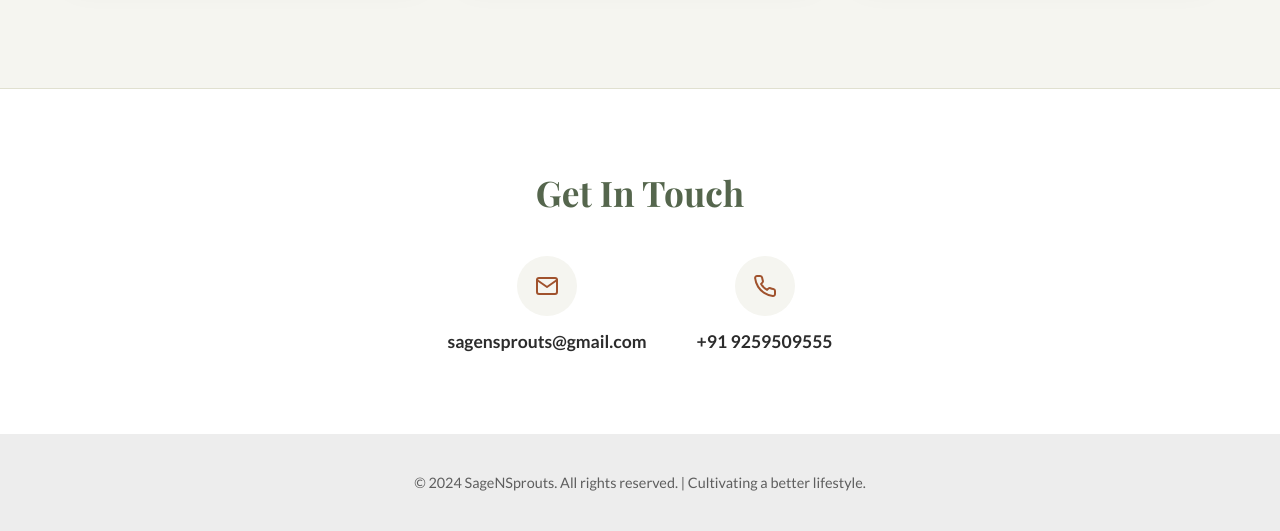
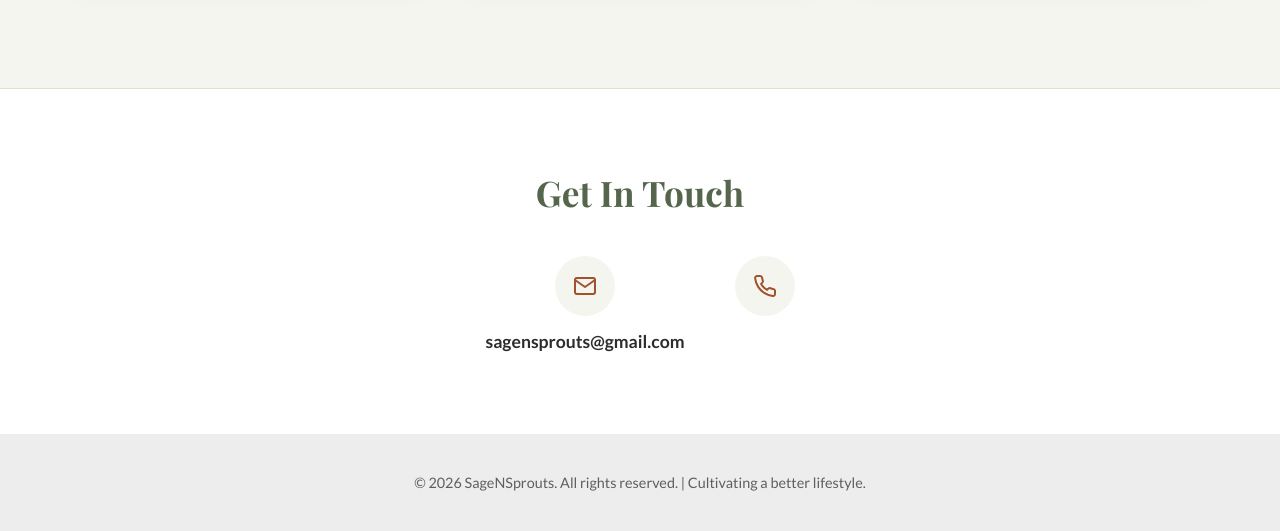
Before and after one commit to sagensprouts/website, a plain HTML site: page index.html in a window 1280 px wide. Shown: the part 1112-1643 px from the top of the page. Drawn offline with nearby package versions, Linux system fonts and the light colour scheme; a web font is replaced by a local one.

Commit message:
changes for contacts

```diff
--- a/index.html
+++ b/index.html
@@ -453,14 +453,13 @@
                         <path d="M22 16.92v3a2 2 0 0 1-2.18 2 19.79 19.79 0 0 1-8.63-3.07 19.5 19.5 0 0 1-6-6 19.79 19.79 0 0 1-3.07-8.67A2 2 0 0 1 4.11 2h3a2 2 0 0 1 2 1.72 12.84 12.84 0 0 0 .7 2.81 2 2 0 0 1-.45 2.11L8.09 9.91a16 16 0 0 0 6 6l1.27-1.27a2 2 0 0 1 2.11-.45 12.84 12.84 0 0 0 2.81.7A2 2 0 0 1 22 16.92z"></path>
                     </svg>
                 </div>
-                <a href="tel:9259509555" class="contact-link">+91 9259509555</a>
             </div>
 
         </div>
     </section>
 
     <footer>
-        &copy; 2024 SageNSprouts. All rights reserved. | Cultivating a better lifestyle.
+        &copy; 2026 SageNSprouts. All rights reserved. | Cultivating a better lifestyle.
     </footer>
 
 </body>
```
